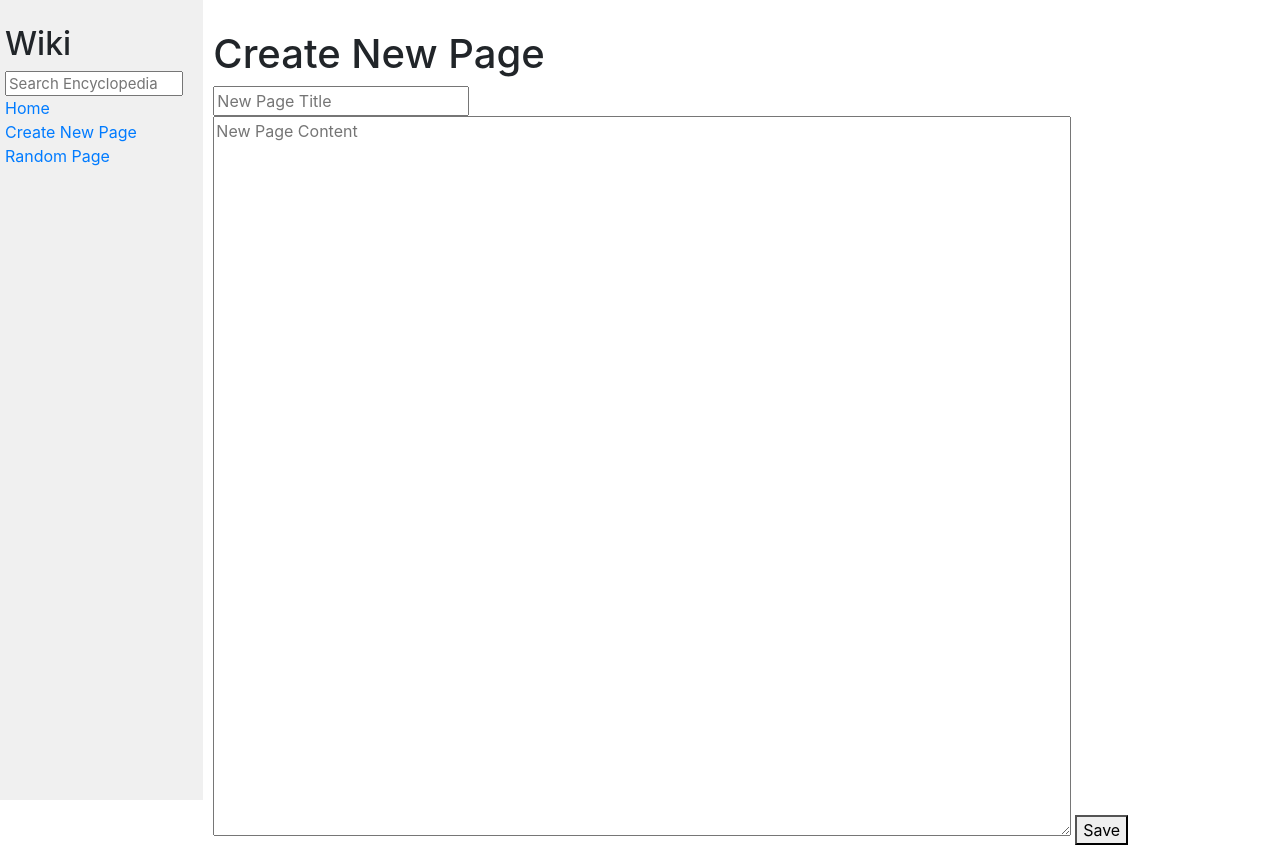
After one commit to Ekaterina-Vititneva/CS50-s-Web, a Django app: page /create in a window 1280 px wide. The commit adds this page. Run offline with Django 5.2, Linux system fonts and the light colour scheme; some libraries are stand-ins or nearby versions.

Commit message:
Creating new page

```diff
--- /dev/null
+++ b/project_1/wiki/encyclopedia/templates/encyclopedia/create.html
@@ -0,0 +1,16 @@
+{% extends "encyclopedia/layout.html" %}
+
+{% block title %}
+    Create New Page
+{% endblock %}
+
+{% block body %}
+    <h1>Create New Page</h1>
+
+    <form action="{% url 'create' %}" method="get">
+        <input class="new_title" type="text" name="new_title" placeholder="New Page Title">
+        <textarea id="content" name="content" rows="4" cols="50" placeholder="New Page Content"></textarea>
+        <button type="submit" name="save">Save</button>
+    </form>
+
+{% endblock %}
--- a/project_1/wiki/encyclopedia/templates/encyclopedia/layout.html
+++ b/project_1/wiki/encyclopedia/templates/encyclopedia/layout.html
@@ -19,7 +19,7 @@
                     <a href="{% url 'index' %}">Home</a>
                 </div>
                 <div>
-                    Create New Page
+                    <a href="{% url 'create' %}">Create New Page</a>
                 </div>
                 <div>
                     <a href="{% url 'random_title' %}">Random Page</a>
--- a/project_1/wiki/encyclopedia/urls.py
+++ b/project_1/wiki/encyclopedia/urls.py
@@ -7,4 +7,5 @@ urlpatterns = [
     path("wiki/<str:title>", views.title, name="title_1"),
     path("random", views.random, name="random_title"),
     path("search", views.search, name="search"),
+    path("create", views.create, name="create"),
 ]
--- a/project_1/wiki/encyclopedia/views.py
+++ b/project_1/wiki/encyclopedia/views.py
@@ -53,3 +53,6 @@ def random(request):
         raise Http404("No entries available")
     random_entry = choice(all_entries)
     return redirect('title_1', title=random_entry)
+
+def create(request):
+    return render(request, "encyclopedia/create.html")
```
